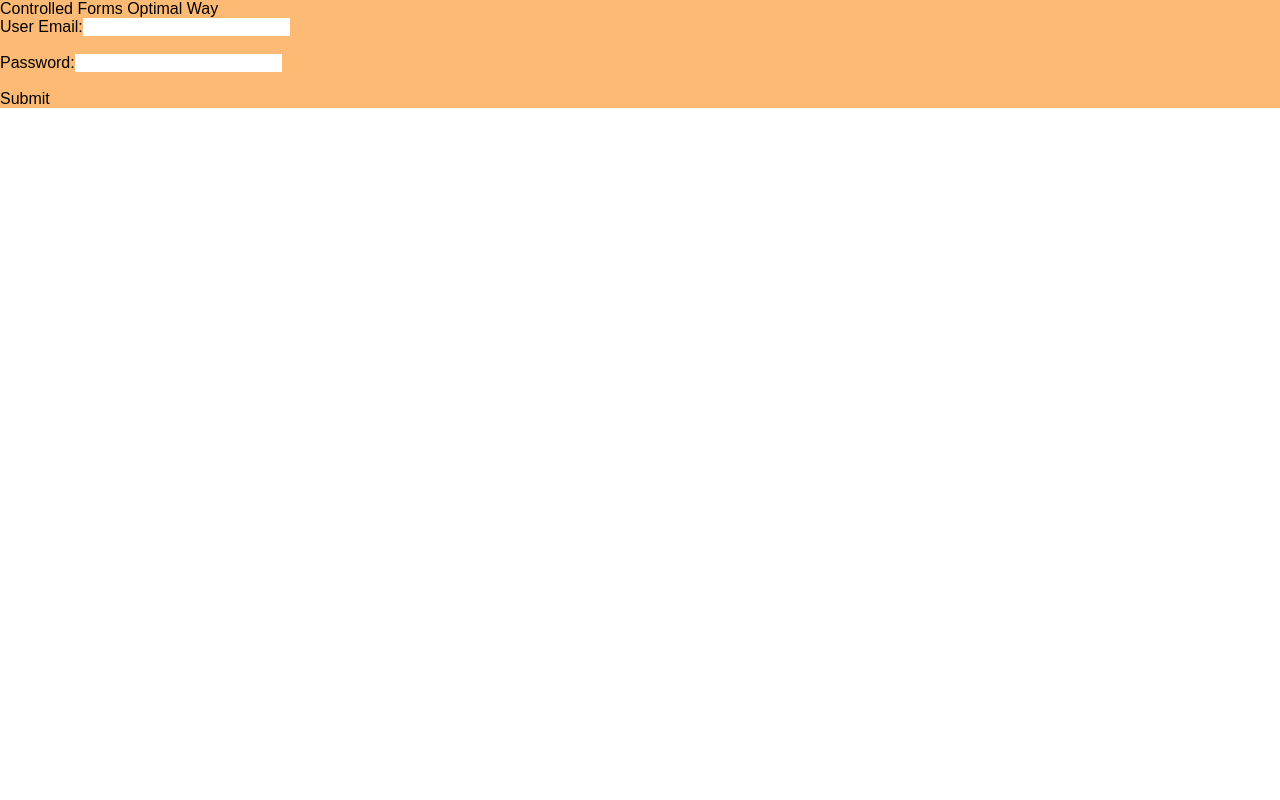
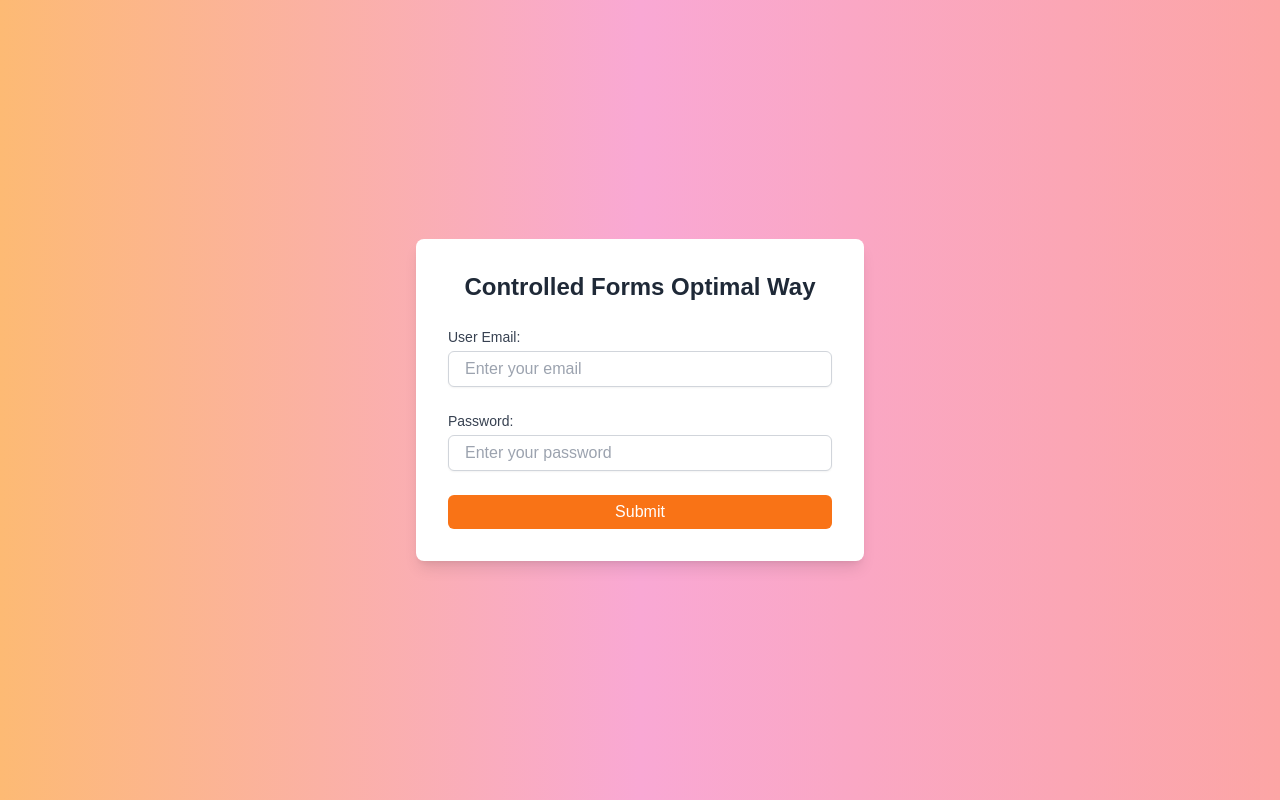
Before and after one commit to lexendx/React, a React (Create React App) app: page / in a window 1280 px wide. Built offline with nearby package versions, Linux system fonts and the light colour scheme.

Commit message:
Added a beautiful css in the form

```diff
--- a/src/Components/forms/ControlledForms2.jsx
+++ b/src/Components/forms/ControlledForms2.jsx
@@ -19,31 +19,58 @@ const ControlledForms2 = () => {
   };
 
   return (
-    <div className="bg-orange-300">
-      <h1>Controlled Forms Optimal Way</h1>
-      <form onSubmit={formSubmit}>
-        <label htmlFor="useremail">User Email:</label>
+    <div className="min-h-screen flex items-center justify-center bg-gradient-to-r from-orange-300 via-pink-300 to-red-300">
+      <div className="bg-white shadow-lg rounded-lg p-8 w-full max-w-md">
+        <h1 className="text-2xl font-bold text-center text-gray-800 mb-6">
+          Controlled Forms Optimal Way
+        </h1>
+        <form onSubmit={formSubmit} className="space-y-6">
+          <div>
+            <label
+              htmlFor="useremail"
+              className="block text-sm font-medium text-gray-700"
+            >
+              User Email:
+            </label>
             <input
               type="email"
               id="useremail"
               name="useremail"
               value={formData.useremail}
               onChange={handleFormData}
+              className="mt-1 block w-full px-4 py-2 border border-gray-300 rounded-md shadow-sm focus:ring-orange-500 focus:border-orange-500 text-gray-700"
+              placeholder="Enter your email"
+              required
             />
-        <br />
-        <br />
-        <label htmlFor="userpassword">Password:</label>
+          </div>
+
+          <div>
+            <label
+              htmlFor="userpassword"
+              className="block text-sm font-medium text-gray-700"
+            >
+              Password:
+            </label>
             <input
               type="password"
               id="userpassword"
               name="userpassword"
               value={formData.userpassword}
               onChange={handleFormData}
+              className="mt-1 block w-full px-4 py-2 border border-gray-300 rounded-md shadow-sm focus:ring-orange-500 focus:border-orange-500 text-gray-700"
+              placeholder="Enter your password"
+              required
             />
-        <br />
-        <br />
-        <button type="submit">Submit</button>
+          </div>
+
+          <button
+            type="submit"
+            className="w-full bg-orange-500 text-white py-2 px-4 rounded-md hover:bg-orange-600 focus:outline-none focus:ring-2 focus:ring-orange-400 focus:ring-offset-2"
+          >
+            Submit
+          </button>
         </form>
+      </div>
     </div>
   );
 };
```
Lines whose indentation alone changed are shown as unchanged.
